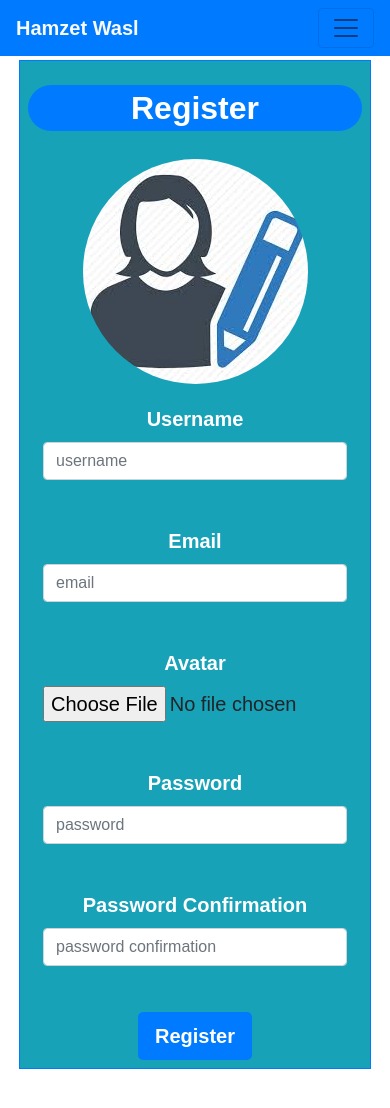
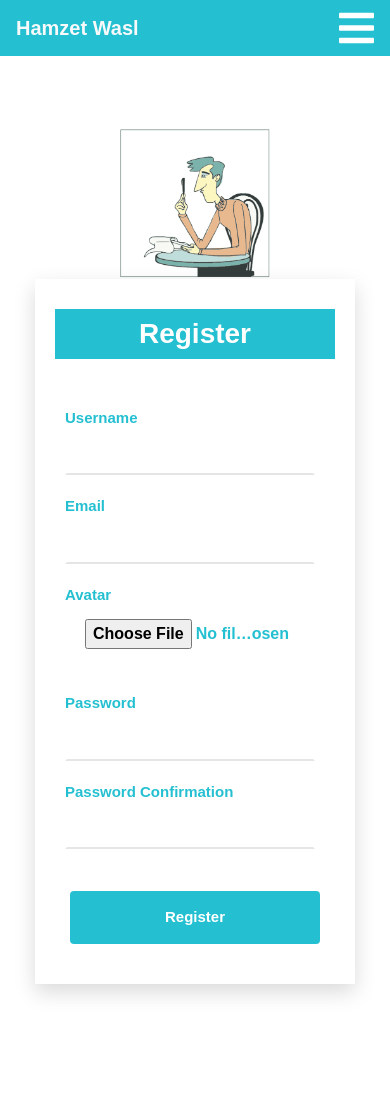
Before and after one commit to mohamedAhmed97/hamzat_wasal, a React (Create React App) app in the folder hamzat-wasel-front-end/: page / in a window 390 px wide. Shown: the top 1108 px of the page. Before the commit the page ends 1073 px from the top, so only its background shows below. Built offline with nearby package versions, Linux system fonts and the light colour scheme.

Commit message:
changed the design of register & login

```diff
--- a/hamzat-wasel-front-end/package.json
+++ b/hamzat-wasel-front-end/package.json
@@ -3,6 +3,9 @@
   "version": "0.1.0",
   "private": true,
   "dependencies": {
+    "@fortawesome/fontawesome-svg-core": "^1.2.28",
+    "@fortawesome/free-solid-svg-icons": "^5.13.0",
+    "@fortawesome/react-fontawesome": "^0.1.10",
     "@testing-library/jest-dom": "^4.2.4",
     "@testing-library/react": "^9.3.2",
     "@testing-library/user-event": "^7.1.2",
--- /dev/null
+++ b/hamzat-wasel-front-end/src/Form.css
@@ -0,0 +1,175 @@
+.page-content {
+	width: 100%;
+	margin:  0 auto;
+	display: flex;
+	display: -webkit-flex;
+	justify-content: center;
+	-o-justify-content: center;
+	-ms-justify-content: center;
+	-moz-justify-content: center;
+	-webkit-justify-content: center;
+	align-items: center;
+	-o-align-items: center;
+	-ms-align-items: center;
+	-moz-align-items: center;
+	-webkit-align-items: center;
+}
+.form-v7-content  {
+	width: 910px;
+	margin: 10px 10px 10px 10px;
+	font-family: 'Fjalla One', sans-serif;
+	position: relative;
+	display: flex;
+	display: -webkit-flex;
+}
+.form-v7-content .form-left {
+	position: relative;
+    width: 92.5%;
+    margin-top: 32px;
+}
+
+.form-v7-content .form-left img {
+	width: 100%;
+}
+
+.form-v7-content .form-detail {
+    padding: 73px 80px 41px;
+	position: relative;
+	width: 100%;
+	background: #fff;
+	box-shadow: 0px 8px 20px 0px rgba(0, 0, 0, 0.15);
+	-o-box-shadow: 0px 8px 20px 0px rgba(0, 0, 0, 0.15);
+	-ms-box-shadow: 0px 8px 20px 0px rgba(0, 0, 0, 0.15);
+	-moz-box-shadow: 0px 8px 20px 0px rgba(0, 0, 0, 0.15);
+	-webkit-box-shadow: 0px 8px 20px 0px rgba(0, 0, 0, 0.15);
+}
+.form-v7-content .form-detail .form-row {
+    width: 100%;
+    position: relative;
+}
+.form-v7-content .form-detail .form-row label {
+	color: #24c0d1;
+	font-weight: 600;
+	font-size: 15px;
+	margin-bottom: 3px;
+	font-family: 'Fjalla One', sans-serif !important;
+}
+
+.form-v7-content .form-detail .form-row span.errors {
+    color: red;
+	font-family: 'Fjalla One', sans-serif !important;
+	font-size: small;
+	margin-bottom: 30px;
+
+}
+
+.form-v7-content .form-detail .input-text {
+	margin-bottom: 20px;
+}
+
+.form-v7-content .form-detail .input-file {
+	border-bottom: none;
+	margin: 3px;
+	color: #24c0d1 !important;
+}
+
+.form-v7-content .form-detail input {
+	width: 100%;
+    padding: 5px 15px 10px 15px;
+    border: 2px solid transparent;
+    border-bottom: 2px solid #e5e5e5;
+    appearance: unset;
+    -moz-appearance: unset;
+    -webkit-appearance: unset;
+    -o-appearance: unset;
+    -ms-appearance: unset;
+    outline: none;
+    -moz-outline: none;
+    -webkit-outline: none;
+    -o-outline: none;
+    -ms-outline: none;
+    font-family: 'Fjalla One', sans-serif !important;
+    font-size: 16px;
+    font-weight: 700;
+    color: #333;
+    box-sizing: border-box;
+    -o-box-sizing: border-box;
+	-ms-box-sizing: border-box;
+	-moz-box-sizing: border-box;
+	-webkit-box-sizing: border-box;
+}
+.form-v7-content .form-detail .form-row .input-text:focus {
+	border-bottom: 3px solid #24c0d1;
+}
+.form-v7-content .form-detail .login {
+	background: #24c0d1;
+	border-radius: 4px;
+	-o-border-radius: 4px;
+	-ms-border-radius: 4px;
+	-moz-border-radius: 4px;
+	-webkit-border-radius: 4px;
+	border: none;
+	margin: -13px 0 50px 0px;
+	cursor: pointer;
+	font-family: 'Fjalla One', sans-serif !important;
+	color: #fff;
+	font-weight: 700;
+	font-size: 15px;
+	float: left;
+}
+.form-v7-content .form-detail .login:hover {
+	background: green;
+}
+
+.form-v7-content .form-detail .form-row-last {
+    margin-top: 35px;
+}
+.form-v7-content .form-detail .form-row-last input {
+	padding: 15px;
+}
+
+/* Responsive */
+@media screen and (max-width: 991px) {
+	.form-v7-content {
+		margin: 180px 20px;
+		flex-direction:  column;
+		-o-flex-direction:  column;
+		-ms-flex-direction:  column;
+		-moz-flex-direction:  column;
+		-webkit-flex-direction:  column;
+	}
+	.form-v7-content .form-left {
+		width: 100%;
+		margin-bottom: -5px;
+	}
+	.form-v7-content .form-left img {
+		margin-top: -160px;
+		margin-bottom: -20px;
+		margin-left: auto;
+		margin-right: auto;
+		display: block;
+  		width: 50%;
+	}
+
+	.form-v7-content .form-detail {
+		padding: 50px;
+	    width: auto;
+	}
+	.form-v7-content .form-detail .login {
+		margin-bottom: 80px;
+	}
+}
+@media screen and (max-width: 767px) {
+
+}
+
+@media screen and (max-width: 575px) {
+	.form-v7-content .form-detail {
+		padding: 30px 20px;
+	    width: auto;
+	}
+	.form-v7-content .form-detail .login {
+		float: none;
+		margin-bottom: 10px;
+	}
+}
--- a/hamzat-wasel-front-end/src/components/Login/Login.js
+++ b/hamzat-wasel-front-end/src/components/Login/Login.js
@@ -1,5 +1,6 @@
 import React from 'react';
 import axios from 'axios';
+import '../../Form.css'
 
 
 function Login(){
@@ -28,38 +29,34 @@ function Login(){
     };
 
 return (
-            <div className="container">
-                <div className="base-container bg-info m-1 text-center p-2 border border-primary">
-                    <div className="header">
-                        <h2 className="badge-pill badge-primary font-weight-bold mt-3 p-1">Login</h2>
-                        <img src="images/login.gif"
-                        className="rounded-circle m-3 p-1 img-fluid" alt="login" />
+<React.Fragment>
+    <div className="container mb-3">
+        <div className="page-content">
+		    <div className="form-v7-content">
+			        <div className="form-left">
+                        <img src="images/login.gif" className="m-lg-5 p-1" alt="login" />
 			        </div>
-                    <div className="container">
-                        <form className="form" onSubmit={onSubmit}>
-                            <div className="form-group">
-                                <label htmlFor="username" className="font-weight-bold text-white">
-                                       Email </label>
-                                <input type="email" name="email" placeholder="email"
-                                       className="form-control" value={state.email}
-                                       onChange={handleChange}/>
+                <form className="form-detail" onSubmit={onSubmit} id="myform">
+                    <h3 className="font-weight-bold mb-5 p-2 text-white text-center"
+                        style={{backgroundColor: "#24c0d1"}}>Login</h3>
+                    <div className="form-row">
+                        <label htmlFor="email" > E-mail </label>
+                        <input type="email" name="email" id="your_email" className="input-text"
+                               value={state.email} onChange={handleChange}/>
                     </div>
-                            <div className="form-group">
-                                <label htmlFor="password" className="font-weight-bold text-white">
-                                       Password </label>
-                                <input type="password" name="password" placeholder="password"
-                                       className="form-control" value={state.password}
-                                       onChange={handleChange}/>
+                    <div className="form-row">
+                        <label htmlFor="password" className="font-weight-bold"> Password </label>
+                        <input type="password" name="password" id="password" className="input-text"
+                        value={state.password} onChange={handleChange}/>
                     </div>
-                            <div className="footer">
-                                <button type="submit" value="Login"
-                                        className="btn btn-primary font-weight-bold btn-lg"> Login
-                                </button>
+                    <div className="form-row-last">
+                        <input type="submit" value="Login" className="login btn font-weight-bold"/>
                     </div>
                 </form>
             </div>
 	    </div>
     </div>
+</React.Fragment>
          );
 }
 
--- a/hamzat-wasel-front-end/src/components/Login/Register.js
+++ b/hamzat-wasel-front-end/src/components/Login/Register.js
@@ -1,6 +1,9 @@
 import React, { useRef } from 'react';
 import axios from 'axios';
 import { useForm } from 'react-hook-form';
+import '../../Form.css';
+import { FontAwesomeIcon } from '@fortawesome/react-fontawesome'
+import { faTimesCircle } from '@fortawesome/free-solid-svg-icons'
 
 function Register(){
     const { register, handleSubmit, errors, watch } = useForm();
@@ -46,79 +49,74 @@ function Register(){
 };
 
 return (
+    <div className="container mb-3">
+        <div className="page-content">
+            <div className="form-v7-content">
+                <div className="form-left">
+                    <img src="images/login.gif"
+                         className="m-lg-5 p-1 img-fluid" alt="register"/>
+                </div>
+                <form className="form-detail" id="myform" onSubmit={handleSubmit(onSubmit)}>
+                    <h3 className="font-weight-bold mb-5 p-2 text-white text-center"
+                        style={{backgroundColor: "#24c0d1"}}>Register</h3>
                     <div className="container">
-                <div className="base-container bg-info m-1 text-center p-2 border border-primary">
-                    <div className="header">
-                        <h2 className="badge-pill badge-primary font-weight-bold mt-3 p-1">Register</h2>
-                    <img src="images/register.jpeg"
-                         className="rounded-circle m-3 p-1 img-fluid" alt="register"/>
-                    </div>
-                    <div className="content">
-                        <form className="form" onSubmit={handleSubmit(onSubmit)}>
-                            <div className="container">
-                                <div className="form-group">
-                                    <label htmlFor="name" className="font-weight-bold text-white">
-                                        Username </label>
-                                    <input type="text" name="name" placeholder="username"
-                                        className="form-control" onChange={handleChange}
-                                        ref={register({ required: true, minLength:3 })} />
-                                    <span className="bg-danger m-5">
+                        <div className="form-row">
+                            <label htmlFor="name" className=" font-weight-bold"> Username </label>
+                            <input type="text" name="name" className="input-text"
+                                   onChange={handleChange} ref={register({ required: true, minLength:3 })} />
+                            <span className="errors">
                                 {errors.name && errors.name.type ===  'required' &&
                                 'Username is required, you have to fill it!'}
                                 {errors.name && errors.name.type ===  'minLength' &&
                                 'Username must be at least 3 characters'}
+                                {errors.name ?(<FontAwesomeIcon className="ml-2" icon={faTimesCircle} />) : ""}
                             </span>
                         </div>
-                                <div className="form-group">
-                                    <label htmlFor="email" className="font-weight-bold text-white">
-                                        Email </label>
-                                    <input type="email" name="email" placeholder="email"
-                                        className="form-control" onChange={handleChange}
-                                        ref={register({ required: true,
+                        <div className="form-row">
+                            <label htmlFor="email" className=" font-weight-bold"> Email </label>
+                            <input type="email" name="email" className="input-text"
+                                   onChange={handleChange} ref={register({ required: true,
                                     pattern: /^[A-Z0-9._%+-]+@[A-Z0-9.-]+\.[A-Z]{2,4}$/i })} />
-                                        <span className="bg-danger m-5">
+                            <span className="errors">
                                 {errors.email && errors.email.type ===  'required' &&
                                 'Email is required, you have to fill it!'}
                                 {errors.email && errors.email.type ===  'pattern' &&
                                 'The email format is invalid, the format must be like EX: mayar@gmail.com'}
+                                {errors.email ?(<FontAwesomeIcon className="ml-2" icon={faTimesCircle} />) : ""}
                             </span>
                         </div>
-                                <div className="form-group">
-                                    <label htmlFor="avatar" className="font-weight-bold text-white">
-                                        Avatar </label>
-                                    <input type="file" name="avatar" placeholder="avatar"
-                                            className="form-control-file" onChange={onAvatarChange}
-                                            ref={register({ required: true ,
+                        <div className="form-row">
+                            <label htmlFor="avatar" className=" font-weight-bold"> Avatar </label>
+                            <input type="file" name="avatar" className="input-file"
+                                   onChange={onAvatarChange} ref={register({ required: true ,
                                    pattern:/^([a-zA-Z0-9\s_\\.\-\\:])+(.jpeg|.png|.jpg|.gif|.svg)$/i })} />
-                                    <span className="bg-danger m-5">
+                            <span className="errors">
                                 {errors.avatar && errors.avatar.type ===  'required' &&
                                 'Avatar is required, you have to choose your avatar'}
                                 {errors.avatar && errors.avatar.type ===  'pattern' &&
                                 'Avatar must be a file of type: jpeg, png, jpg, gif, svg ONLY'}
+                                {errors.avatar ?(<FontAwesomeIcon className="ml-2" icon={faTimesCircle} />) : ""}
                             </span>
                         </div>
-                                <div className="form-group">
-                                    <label htmlFor="password" className="font-weight-bold text-white">
-                                    Password </label>
-                                    <input type="password" name="password" placeholder="password"
-                                           className="form-control" onChange={handleChange}
-                                           ref={register({ required: true , minLength:6})} />
-                                    <span className="bg-danger m-5">
+                        <div className="form-row">
+                            <label htmlFor="password" className=" font-weight-bold "> Password </label>
+                            <input type="password" name="password" className="input-text"
+                            onChange={handleChange} ref={register({ required: true , minLength:6})} />
+                            <span className="errors">
                                 {errors.password && errors.password.type ===  'required' &&
                                 'Password is required, you have to fill it!'}
                                 {errors.password && errors.password.type ===  'minLength' &&
                                 'Password must be at least 6 characters'}
+                                {errors.password ?(<FontAwesomeIcon className="ml-2" icon={faTimesCircle} />) : ""}
                             </span>
                         </div>
-                                <div className="form-group">
-                                    <label htmlFor="password_confirmation" className="font-weight-bold
-                                           text-white"> Password Confirmation </label>
-                                    <input type="password" name="password_confirmation"
-                                           placeholder="password confirmation" className="form-control"
-                                           onChange={handleChange}
-                                           ref={register({ required: true , minLength:6 ,validate: value =>
-                                            value === password.current })} />
-                                    <span className="bg-danger m-5">
+                        <div className="form-row">
+                            <label htmlFor="password_confirmation" className=" font-weight-bold">
+                                   Password Confirmation </label>
+                            <input type="password" name="password_confirmation" className="input-text"
+                                   onChange={handleChange} ref={register({ required: true , minLength:6
+                                    ,validate: value => value === password.current })} />
+                            <span className="errors">
                                 {errors.password_confirmation &&
                                 errors.password_confirmation.type ===  'required' &&
                                 'Password confirmation is required, you have to fill it!'}
@@ -128,14 +126,12 @@ function Register(){
                                 {errors.password_confirmation &&
                                 errors.password_confirmation.type ===  'validate' &&
                                 'Password confirmation does not match'}
-
+                                {errors.password_confirmation ?(<FontAwesomeIcon className="ml-2"
+                                icon={faTimesCircle} />) : ""}
                             </span>
                         </div>
-                                <div className="footer">
-                                    <button type="submit"
-                                            className="btn btn-primary font-weight-bold btn-lg">
-                                            Register
-                                    </button>
+                        <div className="form-row-last">
+                            <input type="submit" value="Register" className="login btn font-weight-bold"/>
                         </div>
                     </div>
                 </form>
--- a/hamzat-wasel-front-end/src/components/Navbar/Navbar.js
+++ b/hamzat-wasel-front-end/src/components/Navbar/Navbar.js
@@ -2,7 +2,6 @@ import React, { useState } from 'react';
 import {
   Collapse,
   Navbar,
-  NavbarToggler,
   NavbarBrand,
   Nav,
   NavItem,
@@ -11,6 +10,8 @@ import {
 import Login from '../Login/Login'
 import Register from '../Login/Register'
 import {BrowserRouter as Router, Switch, Route} from 'react-router-dom';
+import { FontAwesomeIcon } from '@fortawesome/react-fontawesome';
+import { faBars } from '@fortawesome/free-solid-svg-icons';
 
 const Navbar1 = (props) => {
   const [isOpen, setIsOpen] = useState(false);
@@ -18,9 +19,9 @@ const Navbar1 = (props) => {
 
   return (
     <div>
-      <Navbar color="primary" light expand="md">
+      <Navbar className="mb-3" style={{backgroundColor: "#24c0d1" }} expand="md">
         <NavbarBrand href="/" className="font-weight-bold text-light">Hamzet Wasl</NavbarBrand>
-        <NavbarToggler onClick={toggle} />
+        <FontAwesomeIcon className="ml-4 d-md-none fa-2x" icon={faBars} style={{color:"white"}} onClick={toggle}  />
         <Collapse isOpen={isOpen} navbar>
           <Nav className="ml-auto font-weight-bold" navbar>
             <NavItem >
```
Also changed, not shown: hamzat-wasel-front-end/public/images/register.jpeg (deleted), 1 other file (tests, documents, lock files or other folders). Lines whose indentation alone changed are shown as unchanged.
